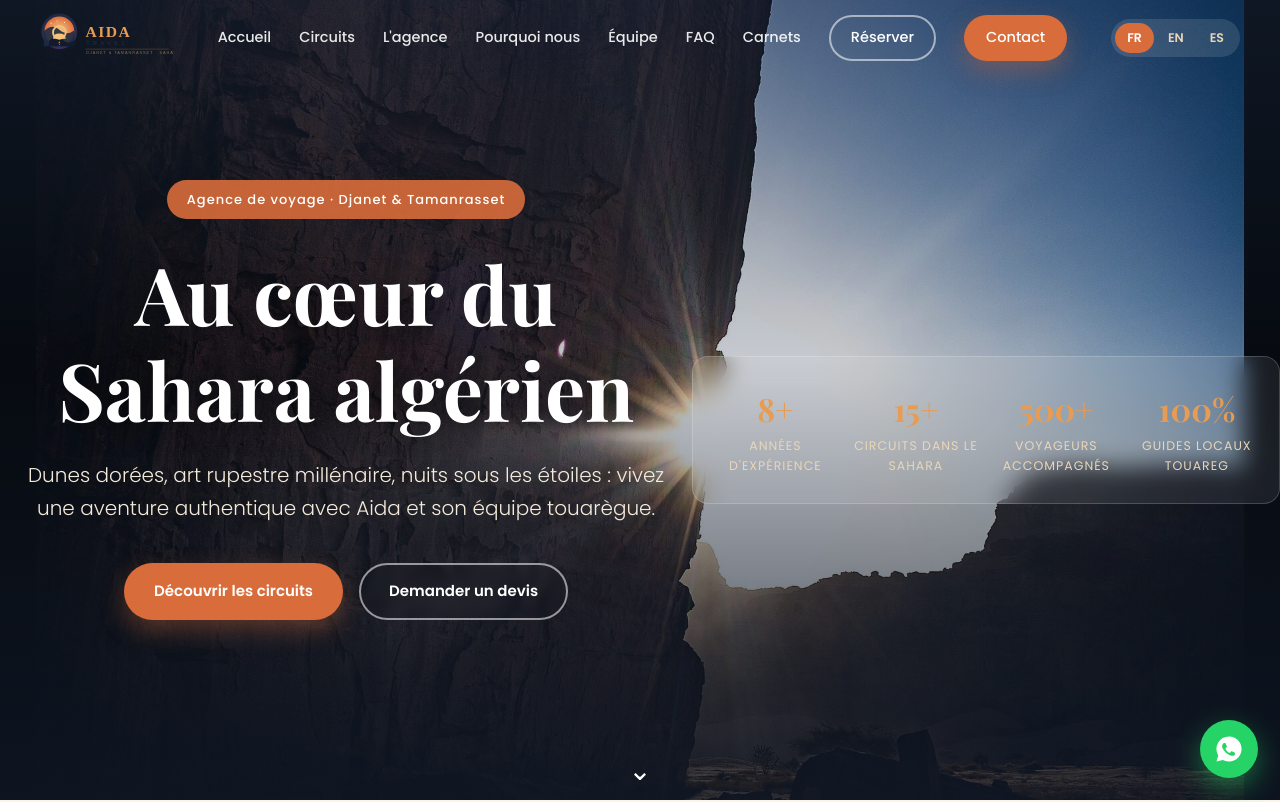
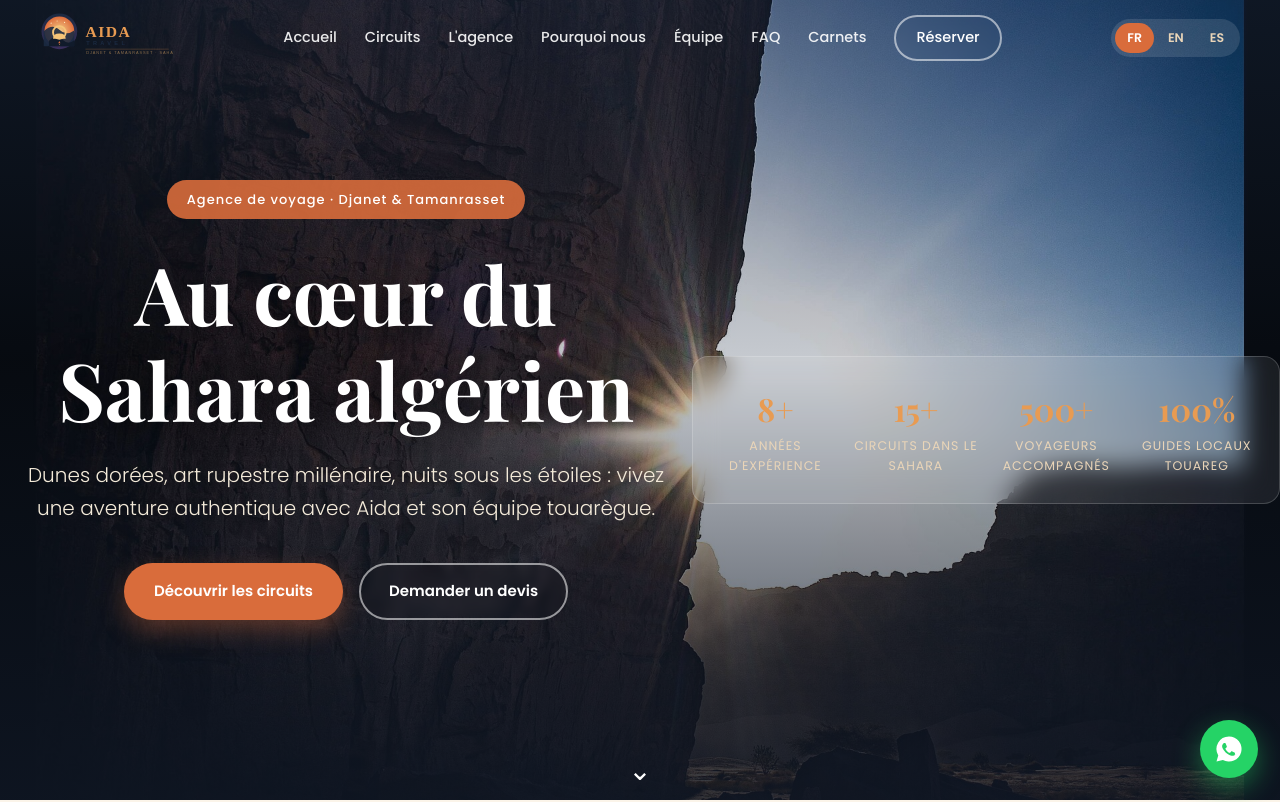
Before and after one commit to ecomservice1688-a11y/aida-travel, a website: page index.html in a window 1280 px wide. Shown: the top 802 px of the page. Drawn offline with nearby package versions, Linux system fonts and the light colour scheme; no server answers; a web font is replaced by a local one.

Commit message:
Retire le bouton Contact (Réserver mène déjà au formulaire)

```diff
--- a/index.html
+++ b/index.html
@@ -28,7 +28,6 @@
       <a href="#faq" data-i18n="nav.faq">FAQ</a>
       <a href="blog.html" data-i18n="nav.blog">Carnets</a>
       <a href="#contact" class="btn btn-ghost btn-sm" data-i18n="nav.client">Réserver</a>
-      <a href="#contact" class="btn btn-primary btn-sm" data-i18n="nav.contact">Contact</a>
     </nav>
     <div class="nav-right">
       <div class="lang" id="langSwitch">
@@ -305,7 +304,6 @@
       <a href="#faq" data-i18n="nav.faq">FAQ</a>
       <a href="blog.html" data-i18n="nav.blog">Carnets</a>
       <a href="#contact" data-i18n="nav.client">Réserver</a>
-      <a href="#contact" data-i18n="nav.contact">Contact</a>
     </div>
     <div class="footer-col">
       <h5 data-i18n="foot.dest">Destinations</h5>
```
Also changed, not shown: blog.html (+0 -1 lines).
